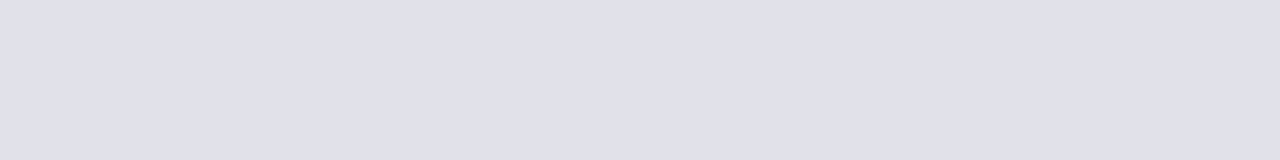
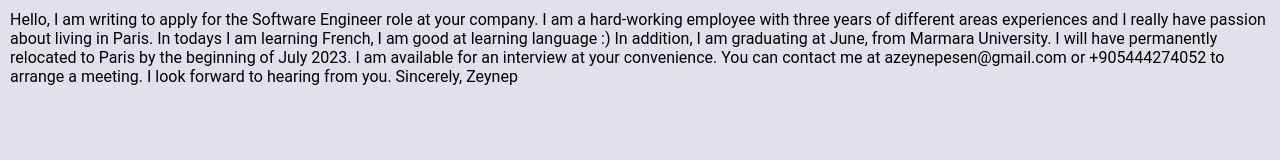
Before and after one commit to zeynepthereal/zeynepthereal.github.io, a plain HTML site: page resume.html in a window 1280 px wide. Drawn offline with Linux system fonts and the light colour scheme.

Commit message:
Update resume.html

```diff
--- a/resume.html
+++ b/resume.html
@@ -12,6 +12,17 @@
 
     </head>
     <body>
+
+  <div class="shadow">
+Hello,
+I am writing to apply for the Software Engineer role at your company. I am a hard-working employee with three years of different areas experiences and I really have passion about living in Paris. In todays I am learning French, I am good at learning language :) In addition, I am graduating at June, from Marmara University.
+
+I will have permanently relocated to Paris by the beginning of July 2023. I am available for an interview at your convenience. You can contact me at azeynepesen@gmail.com or +905444274052 to arrange a meeting.
+I look forward to hearing from you.
+Sincerely,
+    Zeynep
+</div>
+
 
          <!--
             <meta name="viewport" content="width=device-width, initial-scale=1.0">
```
